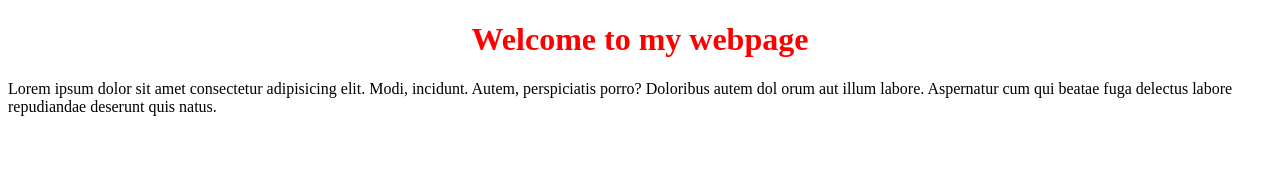
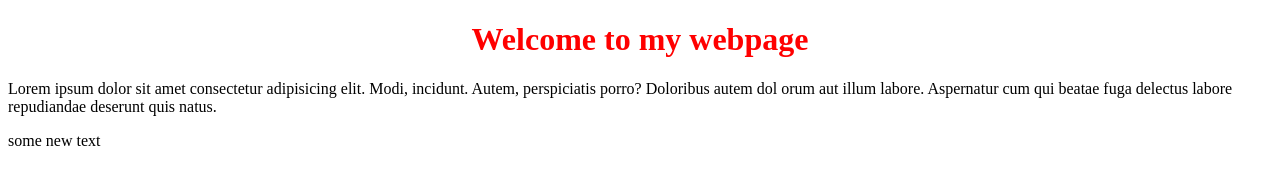
Before and after one commit to sharipovs-dev/gitlearn, a plain HTML site: page index.html in a window 1280 px wide. Drawn offline with Linux system fonts and the light colour scheme.

Commit message:
added some text to index

```diff
--- a/index.html
+++ b/index.html
@@ -11,5 +11,6 @@
         Lorem ipsum dolor sit amet consectetur adipisicing elit. Modi, incidunt. Autem, perspiciatis porro? Doloribus autem dol
         orum aut illum labore. Aspernatur cum qui beatae fuga delectus labore repudiandae deserunt quis natus.
     </p>
+    <p>some new text</p>
 </body>
 </html>
```
